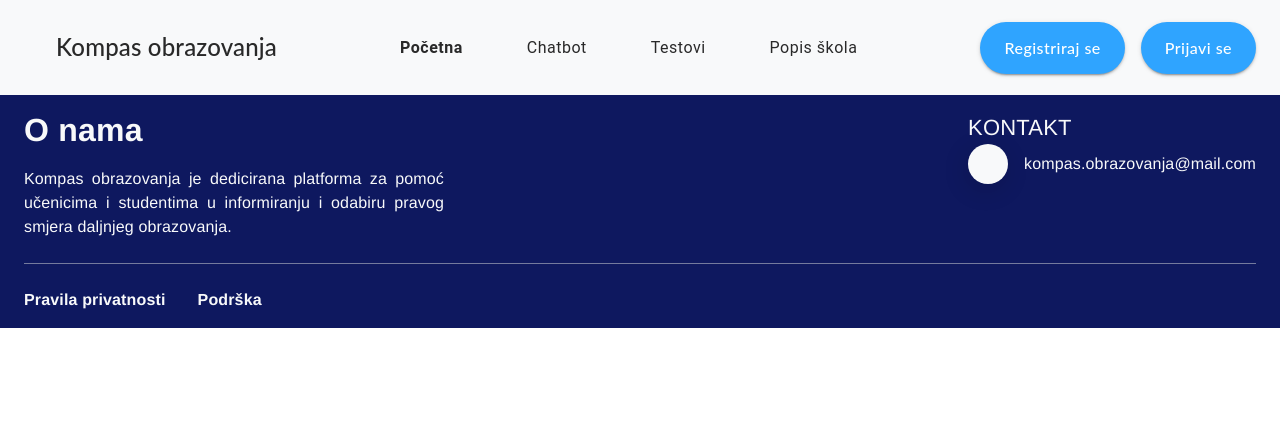
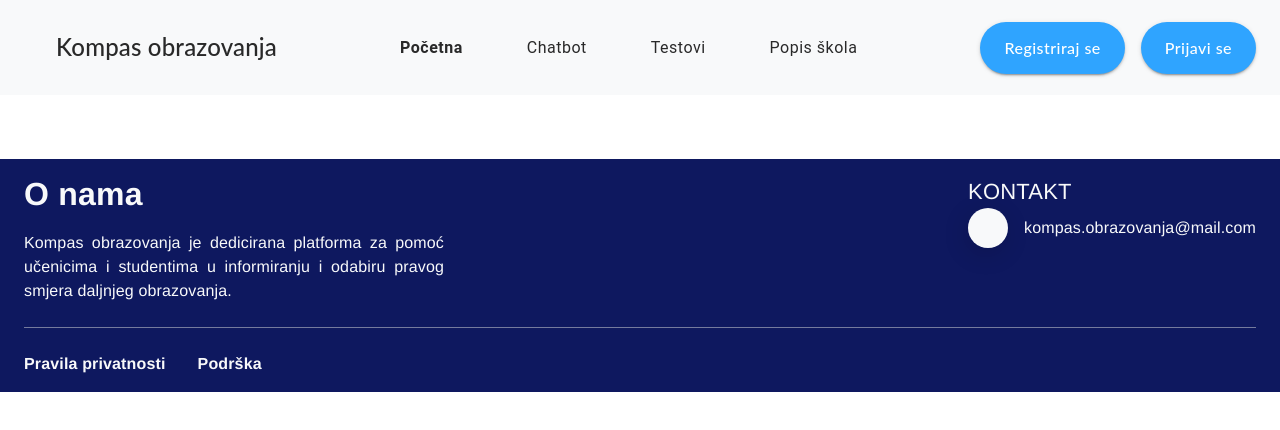
Before and after one commit to JanIvancic/kompas-obrazovanja, a React (Create React App) app in the folder frontend/: page /support in a window 1280 px wide. Shown: the top 430 px of the page. Built offline with nearby package versions, Linux system fonts and the light colour scheme; some icons are missing.

Commit message:
add base SupportPage skeleton and route to App.js

```diff
--- a/frontend/src/App.js
+++ b/frontend/src/App.js
@@ -7,6 +7,7 @@ import Header from './components/Header';
 import LandingPage from './components/LandingPage';
 import LoginPage from './components/LoginPage';
 import RegistrationPage from './components/RegistrationPage';
+import SupportPage from './components/SupportPage';
 
 function App() {
   return (
@@ -17,6 +18,7 @@ function App() {
           <Route path="/" element={<LandingPage />} />
           <Route path="/login" element={<LoginPage />} />
           <Route path="/register" element={<RegistrationPage />} />
+          <Route path="/support" element={<SupportPage />} />
         </Routes>
         <Footer />
       </div>
--- /dev/null
+++ b/frontend/src/components/SupportPage.jsx
@@ -0,0 +1,9 @@
+import * as React from "react";
+import { Container } from "@mui/material";
+
+export default function SupportPage() {
+  return (
+    <Container maxWidth={false} sx={{ py: 4, px: { xs: 2, md: 4 } }}>
+    </Container>
+  );
+}
```
